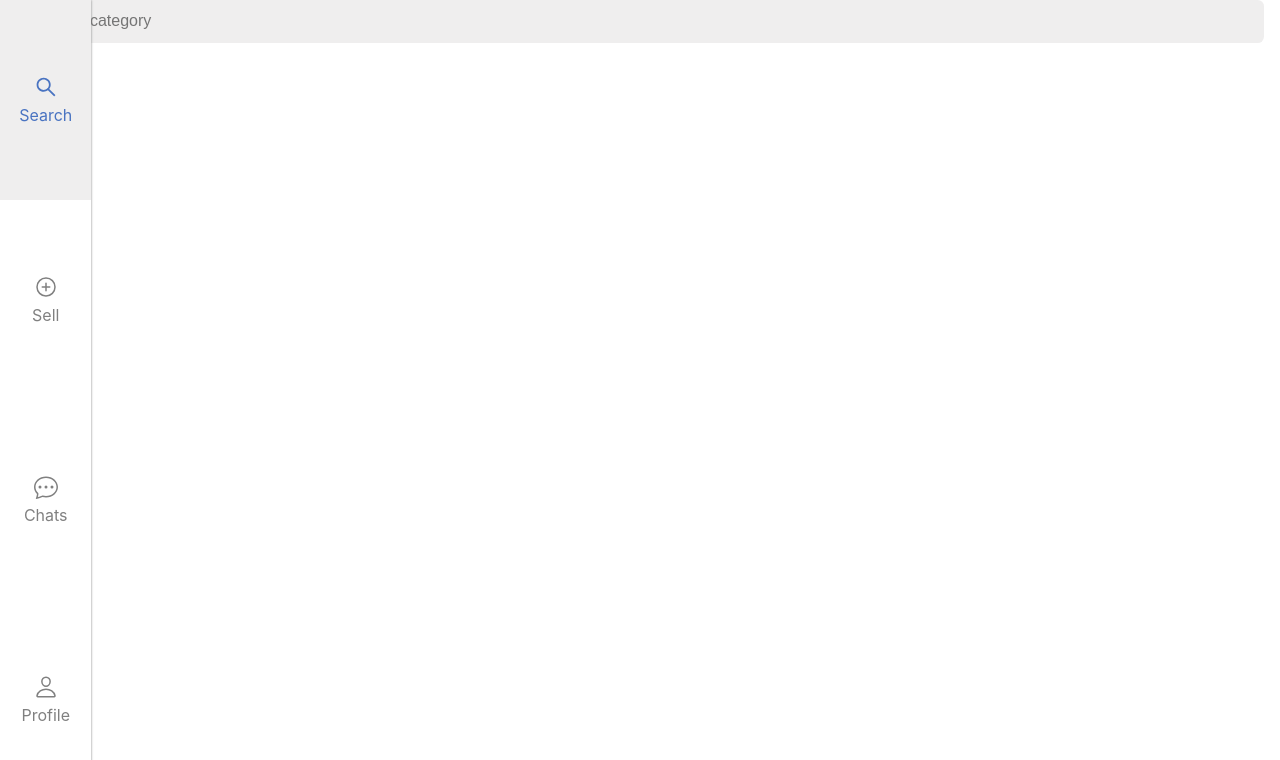
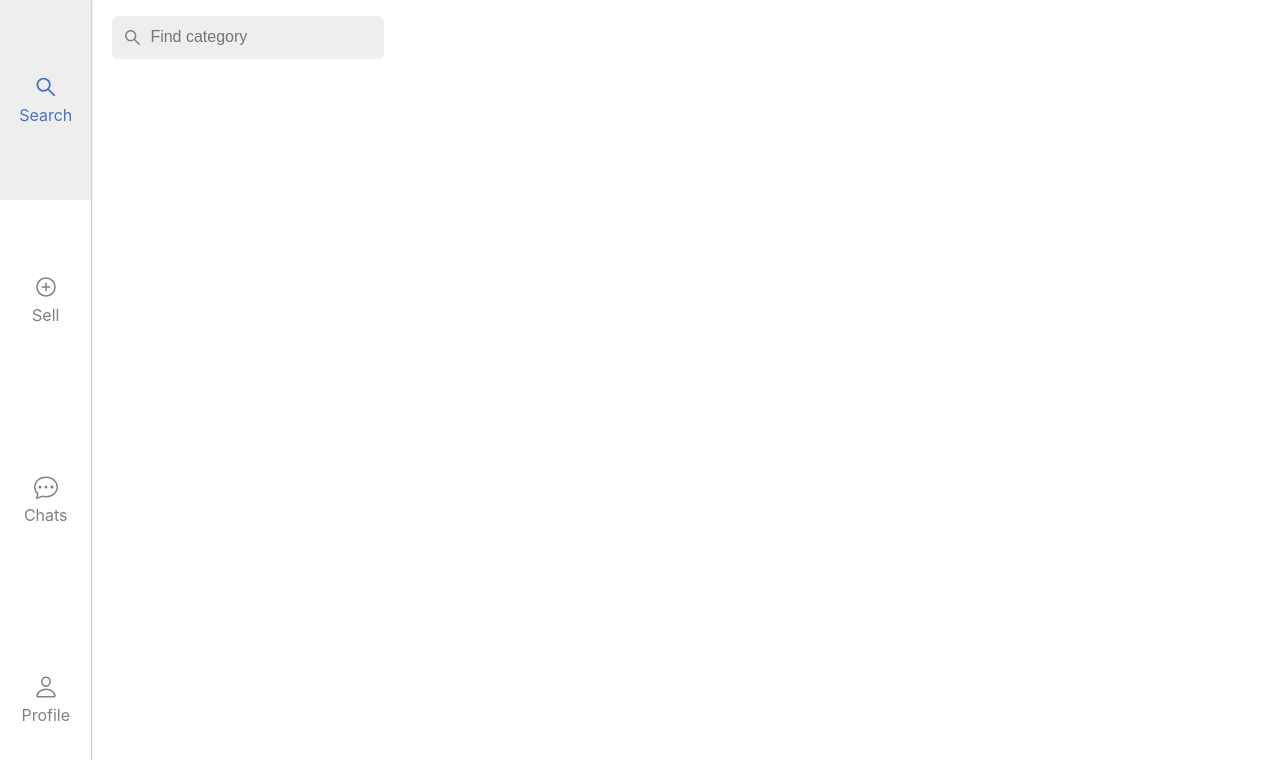
Before and after one commit to VladBrok/payback, a Next.js app: page / in a window 1280 px wide. Shown: the top 760 px of the page. Built offline with nearby package versions, Linux system fonts and the light colour scheme.

Commit message:
Create Main component

```diff
--- /dev/null
+++ b/components/Main/Main.js
@@ -0,0 +1,13 @@
+import styles from "./Main.module.scss";
+import SearchBar from "../SearchBar";
+
+export default function Main() {
+  return (
+    <main className={styles.container}>
+      <SearchBar
+        label="Find category"
+        onChange={e => console.log(e.target.value)}
+      />
+    </main>
+  );
+}
--- /dev/null
+++ b/components/Main/Main.module.scss
@@ -0,0 +1,9 @@
+@use "../../styles/breakpoints.scss" as b;
+
+.container {
+  padding: 1rem;
+
+  @media (min-width: b.$menu) {
+    margin-left: 6rem;
+  }
+}
--- /dev/null
+++ b/components/Main/index.js
@@ -0,0 +1 @@
+export { default } from "./Main";
--- a/components/Menu/Menu.module.scss
+++ b/components/Menu/Menu.module.scss
@@ -12,12 +12,6 @@
   background: white;
   box-shadow: 0 0 0.15rem 0 c.$text-secondary;
   transform: translateY(-100%);
-
-  @media (min-width: b.$md) {
-    flex-direction: column;
-    width: fit-content;
-    height: 100vh;
-  }
 
   @mixin item {
     display: flex;
@@ -59,4 +53,10 @@
       color: c.$highlight;
     }
   }
+
+  @media (min-width: b.$menu) {
+    flex-direction: column;
+    width: fit-content;
+    height: 100vh;
+  }
 }
--- a/components/SearchBar/SearchBar.module.scss
+++ b/components/SearchBar/SearchBar.module.scss
@@ -1,4 +1,5 @@
 @use "../../styles/colors.scss" as c;
+@use "../../styles/breakpoints.scss" as b;
 
 .container {
   position: relative;
@@ -24,4 +25,8 @@
     border: none;
     border-radius: 0.4rem;
   }
+
+  @media (min-width: b.$menu) {
+    width: 17rem;
+  }
 }
--- a/pages/index.js
+++ b/pages/index.js
@@ -1,20 +1,16 @@
 import styles from "./index.module.scss";
 import Menu from "../components/Menu";
-import SearchBar from "../components/SearchBar";
+import Main from "../components/Main";
 import menuItems from "../data/menuItems";
+import { useEffect, useRef } from "react";
 
 menuItems[0].isActive = true;
 
 export default function Home() {
   return (
     <>
-      <main style={{ padding: "0 1rem" }}>
-        <SearchBar
-          label="Find category"
-          onChange={e => console.log(e.target.value)}
-        />
-      </main>
       <Menu itemsData={menuItems} />
+      <Main />
     </>
   );
 }
--- a/styles/breakpoints.scss
+++ b/styles/breakpoints.scss
@@ -3,3 +3,5 @@ $sm: 640px;
 $md: 768px;
 $lg: 1024px;
 $xl: 1280px;
+
+$menu: $md;
```
